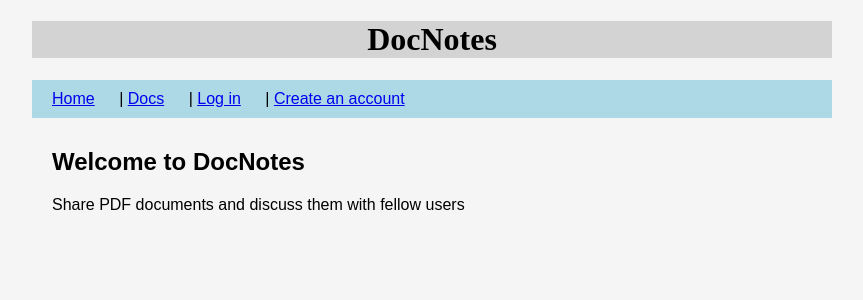
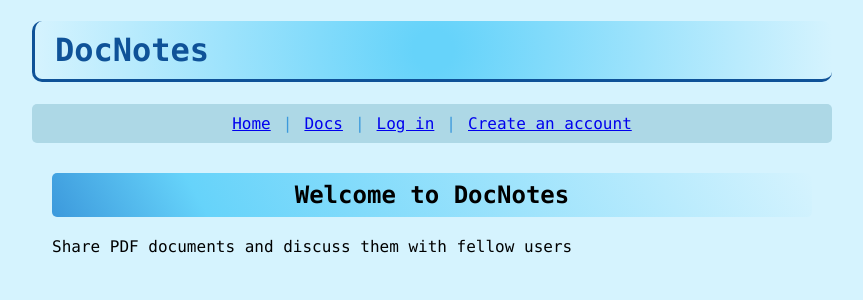
Before and after one commit to neoharju/docnotes, a Flask app: page / in a window 1280 px wide. Shown: the top 300 px of the page, without its empty margins (208-1071 px from the left). Run offline with Flask 3, Linux system fonts and the light colour scheme.

Commit message:
Add some basic style

```diff
--- a/static/main.css
+++ b/static/main.css
@@ -1,8 +1,12 @@
+/* Blue color codes from: https://www.schemecolor.com/css-family-blue.php */
 body {
   margin: auto;
   max-width: 50em;
-  font-family: sans-serif;
-  background-color: #f5f5f5;
+  font-family: "Fixedsys Excelsior", ui-monospace, Consolas, monospace;
+  background-color: #D5F3FE;
+  /* Pastel aqua */
+  color: #3C99DC;
+  /* Rich light blue */
 }
 
 header {
@@ -10,24 +14,50 @@ header {
 }
 
 h1 {
-  background-color: lightgray;
+  text-align: left;
+  font-family: "Fixedsys Excelsior", ui-monospace, Consolas, monospace;
+  color: #0F5298;
+  /* imperial blue */
+  background: #D5F3FE;
+  background: radial-gradient(circle,
+      rgba(102, 211, 250, 1) 0%,
+      rgba(102, 211, 250, 1) 5%,
+      rgba(213, 243, 254, 1) 100%);
+  padding: 10px 20px 10px 20px;
+  border-left-style: solid;
+  border-bottom-style: solid;
+  border-radius: 10px 10px 10px 10px;
+}
+
+h2 {
+  background: #3C99DC;
+  background: linear-gradient(60deg,
+      rgba(60, 153, 220, 1) 0%,
+      rgba(102, 211, 250, 1) 20%,
+      rgba(213, 243, 254, 1) 100%);
+
   text-align: center;
-  font-family: "Fixedsys";
+  font-family: "Fixedsys Excelsior", ui-monospace, Consolas, monospace;
+  color: black;
+  border-radius: 5px 5px 5px 5px;
+  padding: 8px 8px 8px 8px
+}
+
+p {
+  color: black;
 }
 
 nav {
+  display: flex;
+  flex-wrap: wrap;
+  justify-content: center;
+  align-items: baseline;
+  gap: 0.25em 0.75em;
   padding: 10px 20px;
   background-color: lightblue;
-	text-align: left;
+  border-radius: 5px 5px 5px 5px;
 }
 
-nav a {
-  margin-right: 20px;
-}
-
-.logout-form {
-	display: inline
-}
 
 main {
   max-width: 50em;
```
Lines whose indentation alone changed are shown as unchanged.
